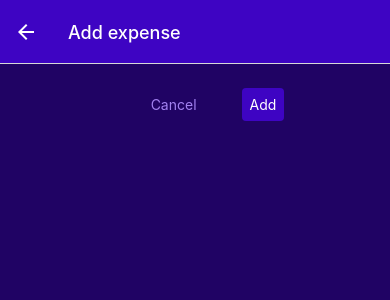
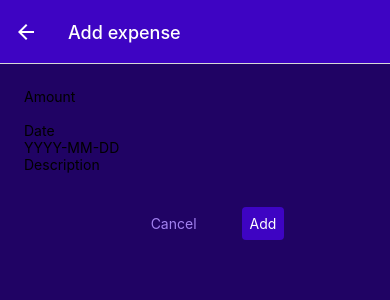
Before and after one commit to rhiannonmonks/ExpenseTracker, a React Native app: screen /ManageExpense in a window 390 px wide. Shown: the top 300 px of the page. Built offline with nearby package versions, Linux system fonts and the light colour scheme.

Commit message:
creating the overall form and configuing the form input elements

```diff
--- a/components/ManageExpense/ExpenseForm.js
+++ b/components/ManageExpense/ExpenseForm.js
@@ -1,7 +1,36 @@
-import { View } from "react";
+import { View } from "react-native";
+import Input from "./Input";
 
 function ExpenseForm() {
-  return <View></View>;
+  function amountChangedHandler() {}
+
+  return (
+    <View>
+      <Input
+        label="Amount"
+        textInputConfig={{
+          keyboardType: "decimal-pad",
+          onChangeText: amountChangedHandler,
+        }}
+      />
+      <Input
+        label="Date"
+        textInputConfig={{
+          placeholder: "YYYY-MM-DD",
+          maxLength: 10,
+          onChange: () => {},
+        }}
+      />
+      <Input
+        label="Description"
+        textInputConfig={{
+          multiline: true,
+          // autoCapitalize: "none", (or could be "characters", "words")
+          // autoCorrect: false // default is true
+        }}
+      />
+    </View>
+  );
 }
 
 export default ExpenseForm;
--- a/components/ManageExpense/Input.js
+++ b/components/ManageExpense/Input.js
@@ -1,4 +1,4 @@
-import { View, TextInput, Tedxt } from "react";
+import { View, TextInput, Text } from "react-native";
 
 function Input({ label, textInputConfig }) {
   return (
--- a/screens/ManageExpense.js
+++ b/screens/ManageExpense.js
@@ -4,6 +4,7 @@ import { GlobalStyles } from "../constants/styles";
 import IconButton from "../components/UI/IconButton";
 import Button from "../components/UI/Button";
 import { ExpensesContext } from "../store/expenses-context";
+import ExpenseForm from "../components/ManageExpense/ExpenseForm";
 
 function ManageExpense({ route, navigation }) {
   const expensesCtx = useContext(ExpensesContext);
@@ -45,6 +46,7 @@ function ManageExpense({ route, navigation }) {
 
   return (
     <View style={styles.container}>
+      <ExpenseForm />
       <View style={styles.buttons}>
         <Button style={styles.button} mode="flat" onPress={cancelHandler}>
           Cancel
```
